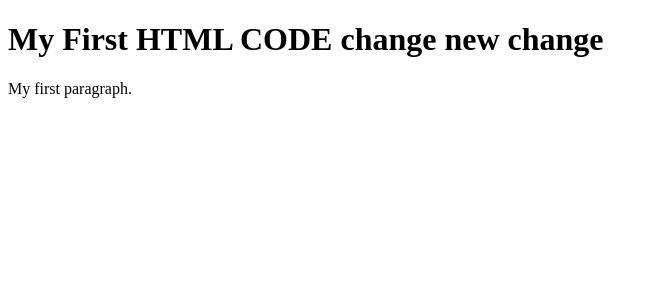
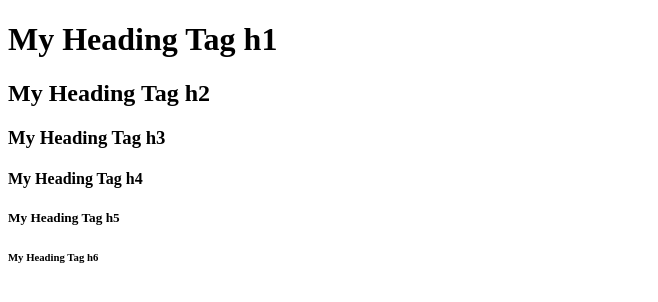
Before and after one commit to mushrath007/html-css-example, a plain HTML site: page index.html in a window 1280 px wide. Shown: the whole page, without its empty margins (0-658 px from the left). Drawn offline with Linux system fonts and the light colour scheme.

Commit message:
OTP-003 new changes

```diff
--- a/index.html
+++ b/index.html
@@ -1,12 +1,15 @@
 <!DOCTYPE html>
 <html>
-<head>
-<title>Page Title</title>
-</head>
-<body>
+    <head>
+        <title>My New Website</title>
+    </head>
 
-<h1>My First HTML CODE change new change</h1>
-<p>My first paragraph.</p>
-
-</body>
+    <body>
+        <h1>My Heading Tag h1</h1>
+        <h2>My Heading Tag h2</h2>
+        <h3>My Heading Tag h3</h3>
+        <h4>My Heading Tag h4</h4>
+        <h5>My Heading Tag h5</h5>
+        <h6>My Heading Tag h6</h6>
+    </body>
 </html>
```
